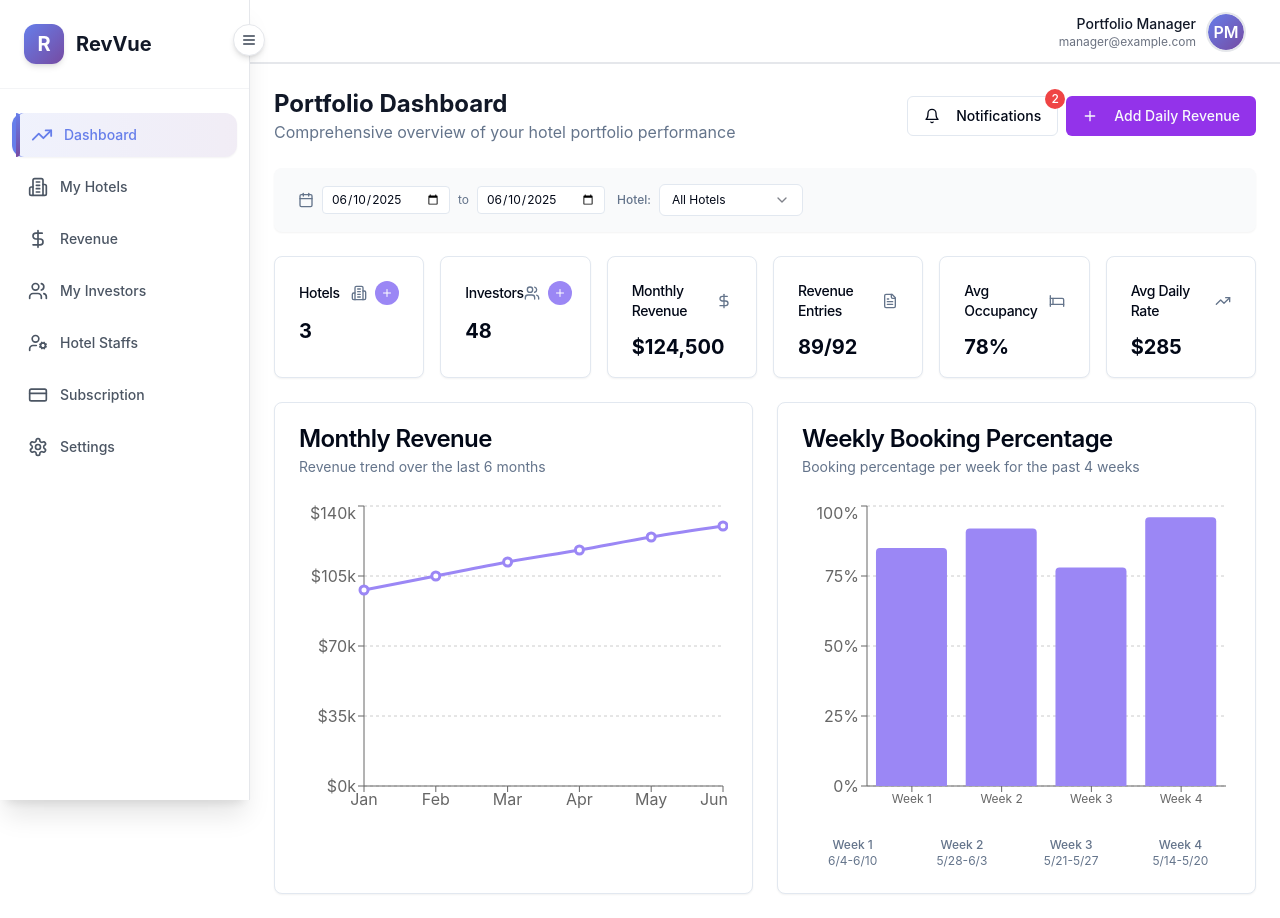
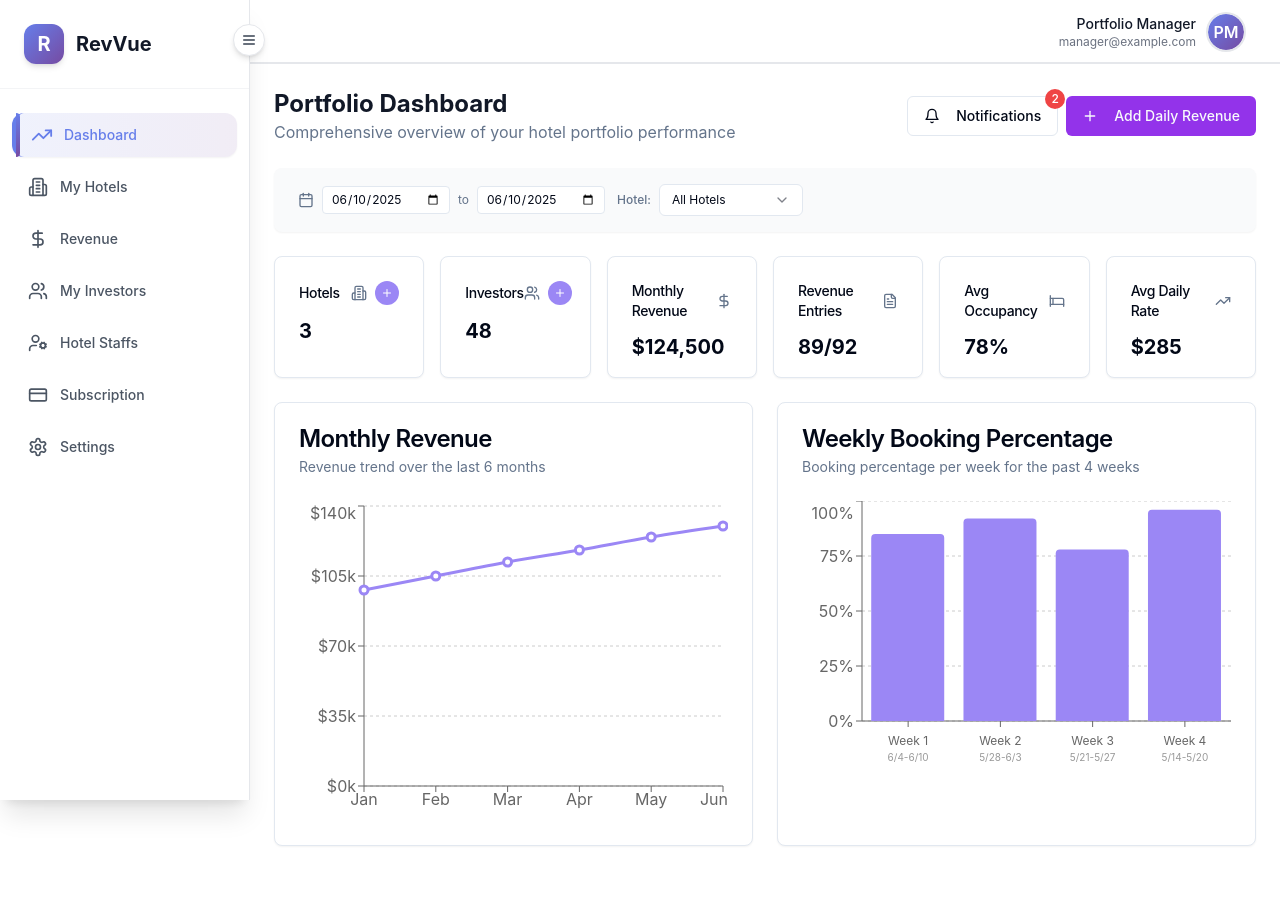
Before and after one commit to argosinfotech/revvue-insight-hub, a React (Vite) app: page /portfolio-dashboard in a window 1280 px wide. After the commit the page ends 870 px from the top, so only its background shows below. Built offline with nearby package versions, Linux system fonts and the light colour scheme.

Commit message:
Move date ranges below week labels
Move the date ranges to be displayed directly below the "Week 1", "Week 2", etc. labels in the weekly booking chart.

```diff
--- a/src/components/dashboard/DashboardCharts.tsx
+++ b/src/components/dashboard/DashboardCharts.tsx
@@ -30,6 +30,23 @@ const DashboardCharts = ({ selectedHotel }: DashboardChartsProps) => {
     };
 
     return `${formatDate(startDate)}-${formatDate(endDate)}`;
+  };
+
+  // Custom tick component for X-axis with date ranges
+  const CustomXAxisTick = (props: any) => {
+    const { x, y, payload } = props;
+    const weekData = weeklyBookingsData.find(item => item.week === payload.value);
+
+    return (
+      <g transform={`translate(${x},${y})`}>
+        <text x={0} y={0} dy={16} textAnchor="middle" fill="#666" fontSize="12">
+          {payload.value}
+        </text>
+        <text x={0} y={0} dy={32} textAnchor="middle" fill="#999" fontSize="10">
+          {weekData?.dateRange}
+        </text>
+      </g>
+    );
   };
 
   // Mock data for bookings percentage per week with actual date ranges
@@ -103,11 +120,12 @@ const DashboardCharts = ({ selectedHotel }: DashboardChartsProps) => {
         <CardContent>
           <div className="h-80 w-full">
             <ResponsiveContainer width="100%" height="100%">
-              <BarChart data={weeklyBookingsData}>
+              <BarChart data={weeklyBookingsData} margin={{ bottom: 40 }}>
                 <CartesianGrid strokeDasharray="3 3" vertical={false} />
                 <XAxis
                   dataKey="week"
-                  tick={{ fontSize: 12 }}
+                  tick={<CustomXAxisTick />}
+                  height={60}
                 />
                 <YAxis
                   tickFormatter={(value) => `${value}%`}
@@ -129,15 +147,6 @@ const DashboardCharts = ({ selectedHotel }: DashboardChartsProps) => {
               </BarChart>
             </ResponsiveContainer>
           </div>
-          {/* Date ranges at bottom */}
-          <div className="mt-4 grid grid-cols-4 gap-2 text-xs text-muted-foreground text-center">
-            {weeklyBookingsData.map((item, index) => (
-              <div key={index}>
-                <div className="font-medium">{item.week}</div>
-                <div>{item.dateRange}</div>
-              </div>
-            ))}
-          </div>
         </CardContent>
       </Card>
     </div>
```
